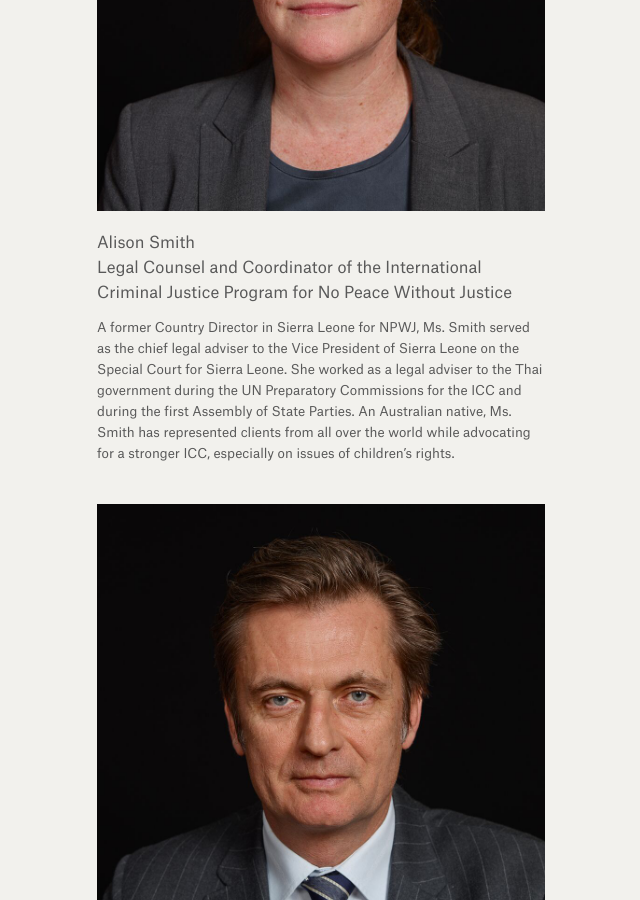
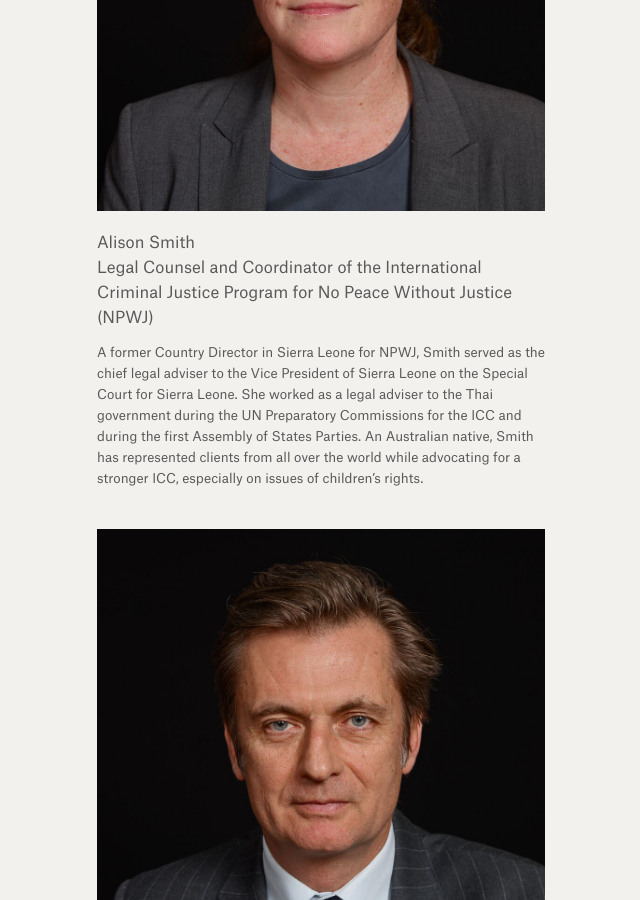
Before and after one commit to weights-and-measures/weights-and-measures.github.io, a Jekyll site: the page built from photographs.html, in a window 1280 px wide and 900 px high, scrolled down 31504 px. Shown: the whole window, without its empty margins (319-959 px from the left). Built offline with Jekyll 4.4.1, drawn with Linux system fonts in a browser that asks for light colours.

Commit message:
Updated Alison Smith

```diff
--- a/_photographs/alison-smith.markdown
+++ b/_photographs/alison-smith.markdown
@@ -6,7 +6,7 @@ position: 21
 
 ![Alison Smith.jpeg](/uploads/Alison%20Smith.jpeg)
 
-Alison Smith <br> Legal Counsel and Coordinator of the International Criminal Justice Program for No Peace Without Justice
+Alison Smith <br> Legal Counsel and Coordinator of the International Criminal Justice Program for No Peace Without Justice (NPWJ)
 
 
-A former Country Director in Sierra Leone for NPWJ, Ms. Smith served as the chief legal adviser to the Vice President of Sierra Leone on the Special Court for Sierra Leone. She worked as a legal adviser to the Thai government during the UN Preparatory Commissions for the ICC and during the first Assembly of State Parties. An Australian native, Ms. Smith has represented clients from all over the world while advocating for a stronger ICC, especially on issues of children’s rights.
+A former Country Director in Sierra Leone for NPWJ, Smith served as the chief legal adviser to the Vice President of Sierra Leone on the Special Court for Sierra Leone. She worked as a legal adviser to the Thai government during the UN Preparatory Commissions for the ICC and during the first Assembly of States Parties. An Australian native, Smith has represented clients from all over the world while advocating for a stronger ICC, especially on issues of children’s rights.
```
